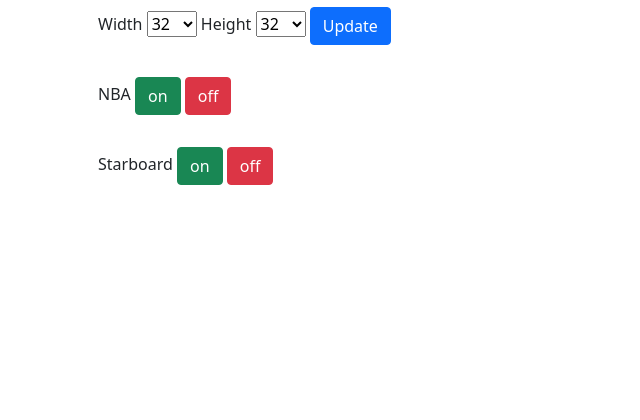
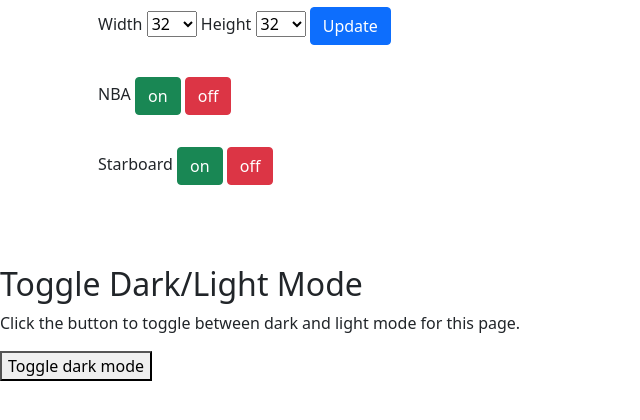
Before and after one commit to nanhoes/NBA-scoreboard, a Flask app: template client/templates/index.html in a window 1280 px wide. Shown: the part 247-667 px from the top of the page, without its empty margins (0-640 px from the left). Run offline with Flask 2, Linux system fonts and the light colour scheme; the template is opened without the code that fills it, so the values that code supplies are empty; some libraries are stand-ins or nearby versions.

Commit message:
Update index.html

```diff
--- a/client/templates/index.html
+++ b/client/templates/index.html
@@ -112,6 +112,19 @@
 
 </main><!-- /.container -->
 
+    <h2>Toggle Dark/Light Mode</h2>
+    <p>Click the button to toggle between dark and light mode for this page.</p>
+
+    <button onclick="myFunction()">Toggle dark mode</button>
+
+    <script>
+    function myFunction() {
+       var element = document.body;
+       element.classList.toggle("dark-mode");
+    }
+    </script>
+
+
 
     <script src="/static/bootstrap.min.js"></script>
 
```
